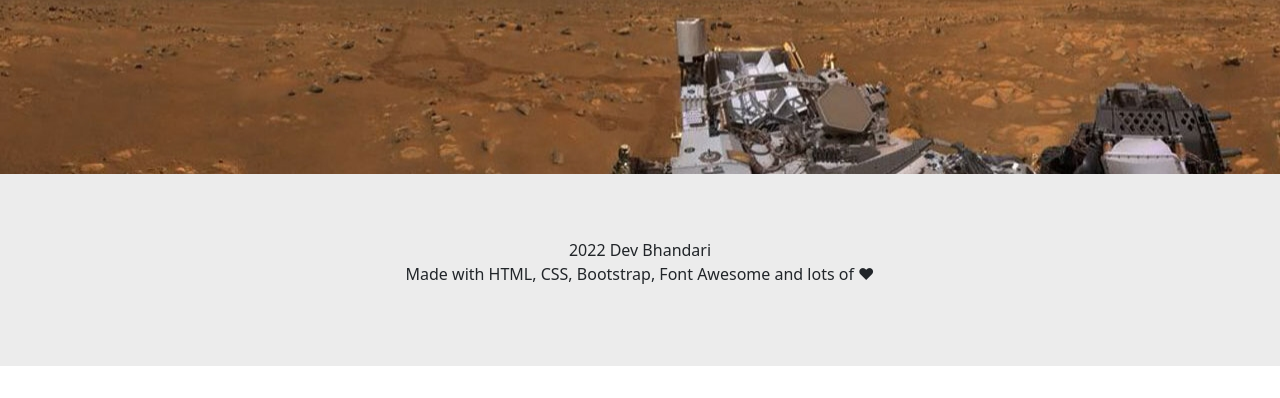
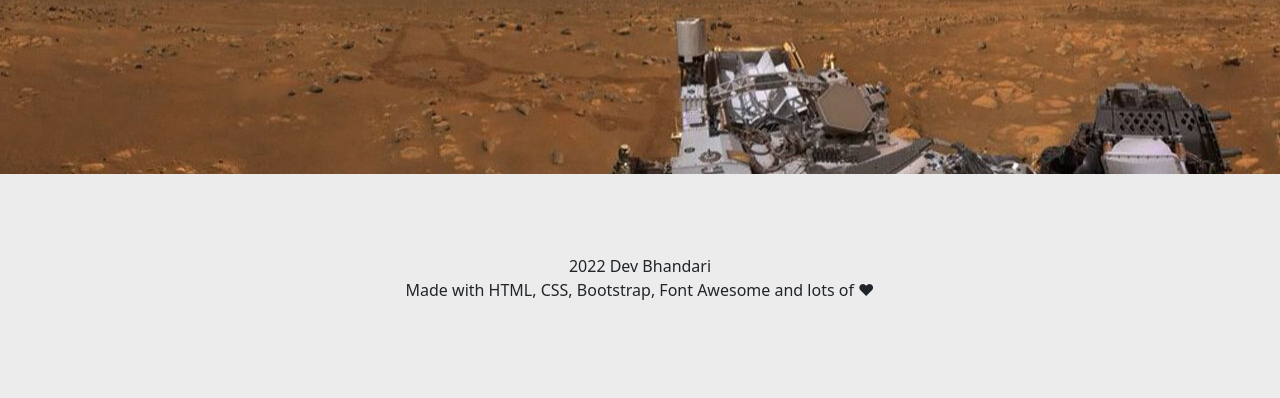
Before and after one commit to D-z-V/Portfolio-Website, a plain HTML site: page index.html in a window 1280 px wide. Shown: the part 4092-4490 px from the top of the page. Before the commit the page ends 4458 px from the top, so only its background shows below. Drawn offline with nearby package versions, Linux system fonts and the light colour scheme.

Commit message:
Update styles.css

```diff
--- a/css/styles.css
+++ b/css/styles.css
@@ -305,10 +305,9 @@ h2 {
 	margin: 0;
 }
 
-
 footer {
 	text-align: center;
-	padding: 5%;
+	padding: 80px;
 	font-weight: lighter;
 	background-color: #ececec;
 }
```
